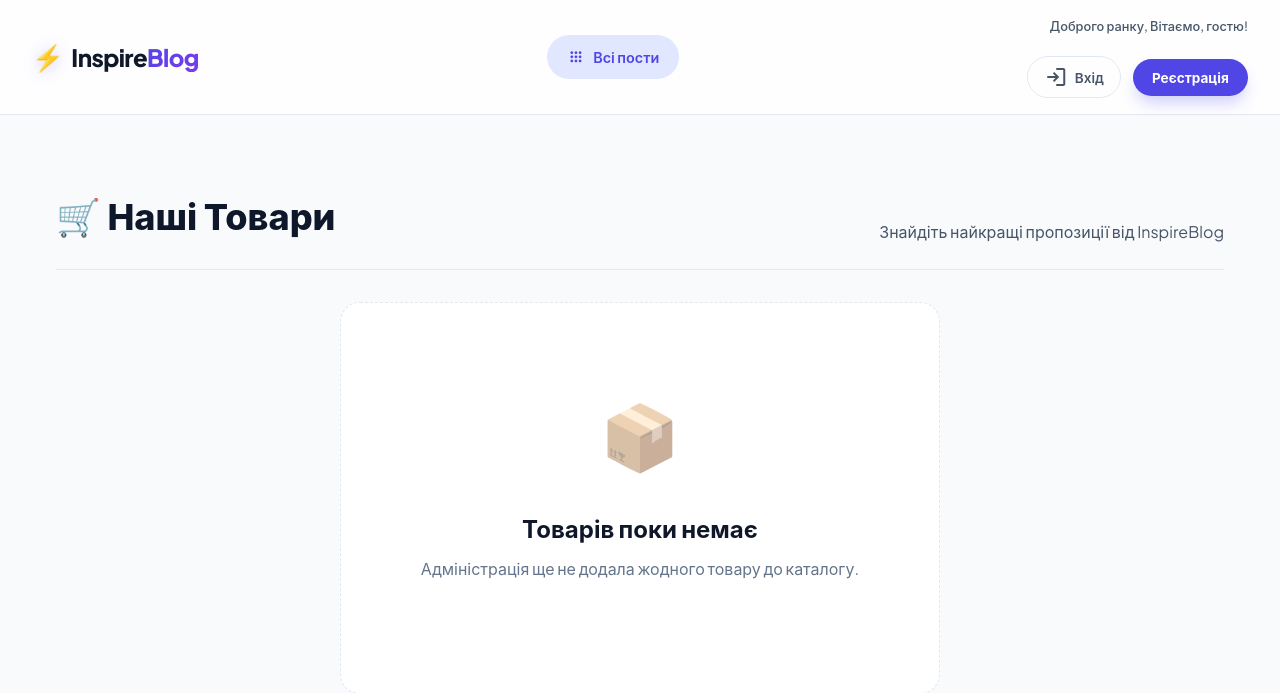
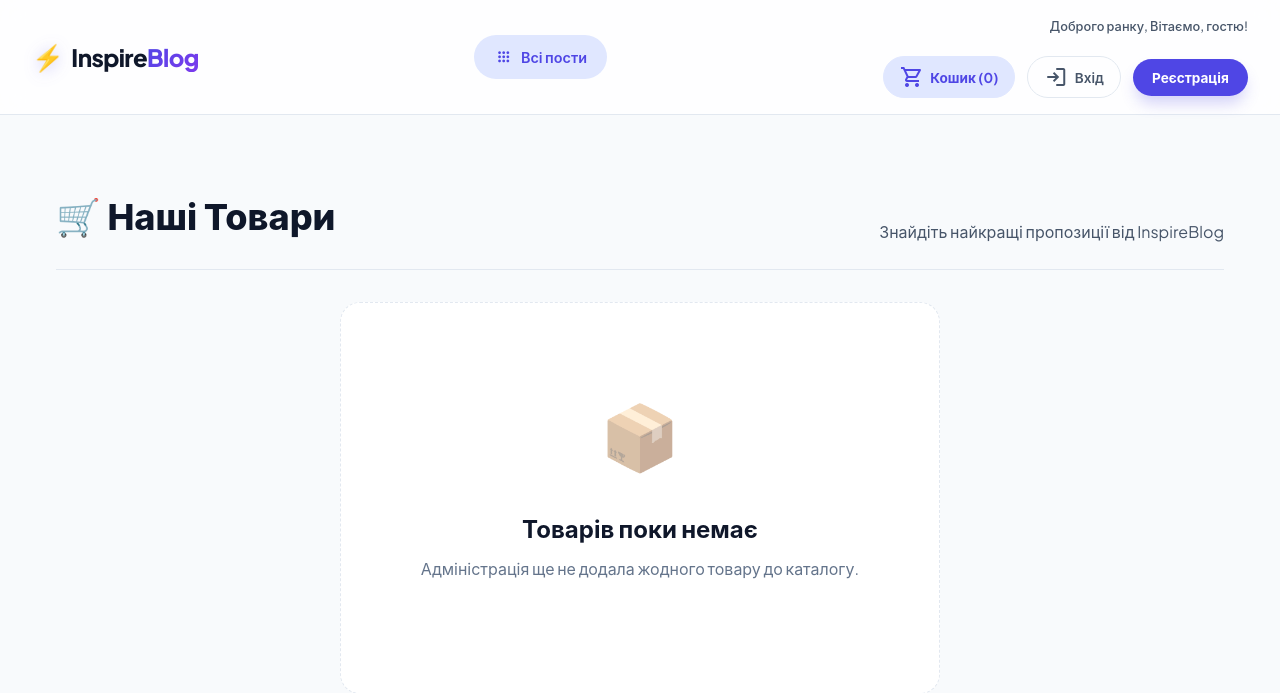
Before and after one commit to Skhmelyuk/blog-p32, a Django app: page /products/ in a window 1280 px wide. Shown: the top 693 px of the page. Run offline with Django 5.2, Linux system fonts and the light colour scheme; data that the repository does not hold is empty.

Commit message:
lesson-09

```diff
--- a/config/settings.py
+++ b/config/settings.py
@@ -65,6 +65,7 @@ TEMPLATES = [
                 'django.template.context_processors.request',
                 'django.contrib.auth.context_processors.auth',
                 'django.contrib.messages.context_processors.messages',
+                'shop.context_processors.cart',
             ],
         },
     },
@@ -148,3 +149,6 @@ EMAIL_HOST_USER = "skhmelyuk1985@gmail.com"
 EMAIL_HOST_PASSWORD = "fple rybr zcsi aiai"
 
 DEFAULT_FROM_EMAIL = EMAIL_HOST_USER
+
+# Налаштування кошика
+CART_SESSION_ID = 'cart'
--- a/main/templates/main/base.html
+++ b/main/templates/main/base.html
@@ -75,6 +75,12 @@
             </span>
 
             <div class="auth-buttons">
+              <!-- Кнопка кошика -->
+              <a href="{% url 'shop:cart_detail' %}" class="btn-auth" style="background-color: var(--primary-light); color: var(--primary); border-color: var(--primary-light); font-weight: 700; text-decoration: none;">
+                <span class="material-symbols-outlined">shopping_cart</span>
+                <span>Кошик ({{ cart|length }})</span>
+              </a>
+
               {% if user.is_authenticated %} {% if user.is_staff %}
               <a href="{% url 'admin:index' %}" class="btn-auth btn-admin">
                 <span class="material-symbols-outlined"
--- /dev/null
+++ b/shop/cart.py
@@ -0,0 +1,68 @@
+from decimal import Decimal
+from django.conf import settings
+from .models import Product
+
+class Cart:
+    def __init__(self, request):
+        """Ініціалізація кошика"""
+        self.session = request.session
+        cart = self.session.get(settings.CART_SESSION_ID)
+        if not cart:
+            # Зберігаємо порожній кошик у сесії
+            cart = self.session[settings.CART_SESSION_ID] = {}
+        self.cart = cart
+
+    def add(self, product, quantity=1, override_quantity=False):
+        """Додавання товару до кошика або оновлення його кількості"""
+        product_id = str(product.id)
+        if product_id not in self.cart:
+            self.cart[product_id] = {
+                'quantity': 0,
+                'price': str(product.price)
+            }
+
+        if override_quantity:
+            self.cart[product_id]['quantity'] = quantity
+        else:
+            self.cart[product_id]['quantity'] += quantity
+
+        self.save()
+
+    def save(self):
+        """Помітити сесію як змінену, щоб Django зберіг її у БД/кеш"""
+        self.session.modified = True
+
+    def remove(self, product):
+        """Видалення товару з кошика"""
+        product_id = str(product.id)
+        if product_id in self.cart:
+            del self.cart[product_id]
+            self.save()
+
+    def __iter__(self):
+        """Ітерація по товарах у кошику з отриманням об'єктів Product з бази даних"""
+        product_ids = self.cart.keys()
+        # Отримуємо об'єкти товарів із БД
+        products = Product.objects.filter(id__in=product_ids)
+
+        cart_copy = self.cart.copy()
+        for product in products:
+            cart_copy[str(product.id)]['product'] = product
+
+        for item in cart_copy.values():
+            item['price'] = Decimal(item['price'])
+            item['total_price'] = item['price'] * item['quantity']
+            yield item
+
+    def __len__(self):
+        """Підрахунок загальної кількості товарів у кошику"""
+        return sum(item['quantity'] for item in self.cart.values())
+
+    def get_total_price(self):
+        """Підрахунок загальної вартості всіх товарів у кошику"""
+        return sum(Decimal(item['price']) * item['quantity'] for item in self.cart.values())
+
+    def clear(self):
+        """Видалення кошика з сесії"""
+        del self.session[settings.CART_SESSION_ID]
+        self.save()
--- /dev/null
+++ b/shop/context_processors.py
@@ -0,0 +1,4 @@
+from .cart import Cart
+
+def cart(request):
+    return {'cart': Cart(request)}
--- a/shop/templates/shop/product_list.html
+++ b/shop/templates/shop/product_list.html
@@ -35,10 +35,20 @@
 
                         <div class="product-footer" style="margin-top: auto; display: flex; align-items: center; justify-content: space-between; padding-top: 1rem; border-top: 1px solid var(--border-light);">
                             <span style="font-size: 1.25rem; font-weight: 800; color: var(--primary);">{{ product.price }} грн</span>
-                            <!-- Перехід на детальну сторінку товару -->
-                            <a href="{{ product.get_absolute_url }}" class="btn-primary" style="text-decoration: none; padding: 0.5rem 1.2rem; border-radius: var(--radius-full); font-size: 0.85rem; font-weight: 700;">
-                                Детальніше
-                            </a>
+
+                            <div style="display: flex; gap: 0.5rem;">
+                                <!-- Перехід на детальну сторінку товару -->
+                                <a href="{{ product.get_absolute_url }}" class="btn-secondary" style="text-decoration: none; padding: 0.5rem 1rem; border-radius: var(--radius-full); font-size: 0.85rem; font-weight: 700; display: inline-flex; align-items: center; justify-content: center; border: 1px solid var(--border); color: var(--text-muted);">
+                                    Детальніше
+                                </a>
+
+                                <form action="{% url 'shop:cart_add' product.id %}" method="post" style="margin: 0;">
+                                    {% csrf_token %}
+                                    <button type="submit" class="btn-primary" style="padding: 0.5rem 1rem; border-radius: var(--radius-full); border: none; font-weight: 700; cursor: pointer; transition: var(--transition-fast); font-size: 0.85rem;" onmouseover="this.style.backgroundColor='var(--primary-hover)'" onmouseout="this.style.backgroundColor='var(--primary)'">
+                                        В кошик
+                                    </button>
+                                </form>
+                            </div>
                         </div>
                     </div>
                 </div>
--- a/shop/urls.py
+++ b/shop/urls.py
@@ -6,4 +6,7 @@ app_name = 'shop'
 urlpatterns = [
     path('', views.product_list, name="product_list"),
     path('<int:id>/<slug:slug>/', views.product_detail, name="product_detail"),
+    path('cart/', views.cart_detail, name="cart_detail"),
+    path('cart/add/<int:product_id>/', views.cart_add, name="cart_add"),
+    path('cart/remove/<int:product_id>/', views.cart_remove, name="cart_remove"),
 ]
--- a/shop/views.py
+++ b/shop/views.py
@@ -1,5 +1,7 @@
-from django.shortcuts import render, get_object_or_404
+from django.shortcuts import render, get_object_or_404, redirect
+from django.views.decorators.http import require_POST
 from .models import Product
+from .cart import Cart
 from main.models import Category
 
 def product_list(request):
@@ -21,3 +23,33 @@ def product_detail(request, id, slug):
         'categories': categories,
         'title': product.name
     })
+
+# Представлення додавання товару
+@require_POST
+def cart_add(request, product_id):
+    cart = Cart(request)
+    product = get_object_or_404(Product, id=product_id)
+
+    # Отримуємо кількість з форми (якщо передано)
+    quantity = int(request.POST.get('quantity', 1))
+    override = request.POST.get('override', False)
+
+    cart.add(product=product, quantity=quantity, override_quantity=override)
+    return redirect('shop:cart_detail')
+
+# Представлення видалення товару
+def cart_remove(request, product_id):
+    cart = Cart(request)
+    product = get_object_or_404(Product, id=product_id)
+    cart.remove(product)
+    return redirect('shop:cart_detail')
+
+# Детальна сторінка кошика
+def cart_detail(request):
+    cart = Cart(request)
+    categories = Category.objects.all()
+    return render(request, 'shop/cart_detail.html', {
+        'cart': cart,
+        'categories': categories,
+        'title': 'Кошик покупця'
+    })
```
Also changed, not shown: shop/templates/shop/cart_detail.html (added, +91 -0 lines).
